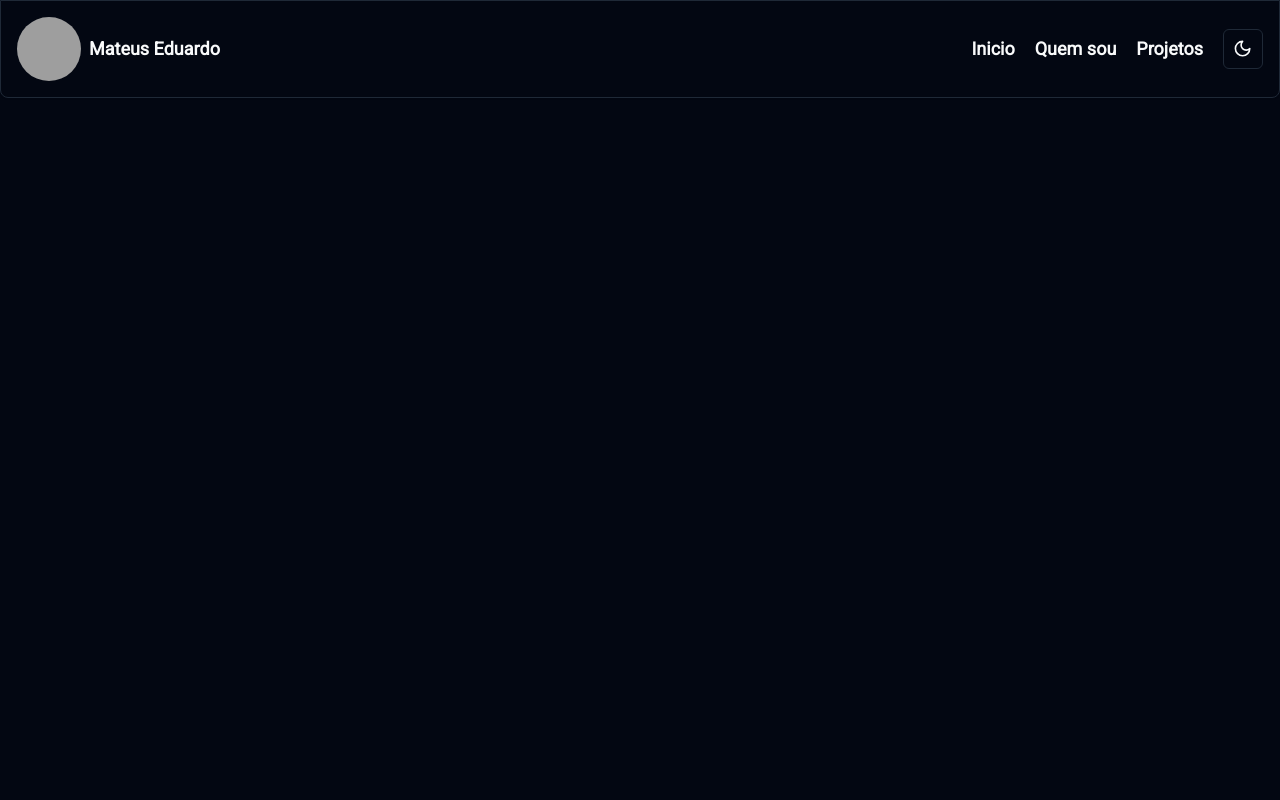
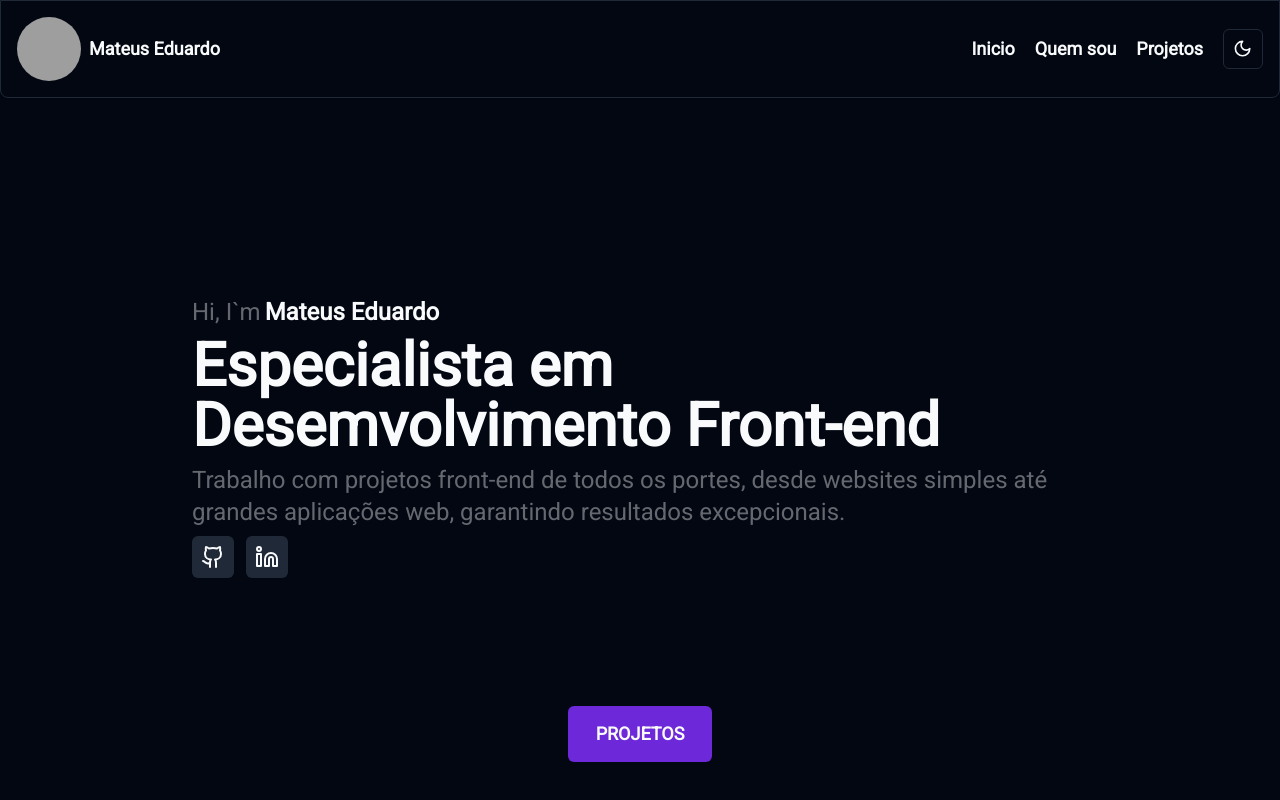
Before and after one commit to mateusedua/portfolio, a Next.js app: page / in a window 1280 px wide. Built offline with nearby package versions, Linux system fonts and the light colour scheme; grey boxes are pictures that could not be loaded.

Commit message:
feat: add initial page

```diff
--- a/src/app/(home)/page.tsx
+++ b/src/app/(home)/page.tsx
@@ -1,12 +1,45 @@
 "use client"
 
 import Header from "../_components/Header"
+import { motion } from "framer-motion"
+import { Button } from "../_components/ui/button"
+import Link from "next/link"
+import { Github, Linkedin } from 'lucide-react';
+import { Badge } from "../_components/ui/badge"
 
 const Home = () => {
     return (
         <>
             <Header />
-            <h1>Home </h1>
+            <motion.div
+                initial={{ opacity: 0, scale: 0.5 }}
+                animate={{ opacity: 1, scale: 1 }}
+                className="flex flex-col mt-72 justify-center items-center p-2"
+            >
+                <div className="flex flex-col max-w-4xl gap-2">
+                    <div className="flex items-center gap-1">
+                        <p className="text-2xl opacity-40">Hi, I`m</p>
+                        <span className="font-bold text-2xl">Mateus Eduardo</span>
+                    </div>
+                    <p className="text-6xl max-md:text-4xl font-bold">Especialista em Desemvolvimento Front-end</p>
+                    <p className="text-2xl opacity-40 text">Trabalho com projetos front-end de todos os portes, desde websites simples até grandes aplicações web, garantindo resultados excepcionais.</p>
+                    <div className="flex gap-3">
+                        <Link href="https://github.com/mateusedua" target="_blank">
+                            <Badge variant="secondary" className="rounded-md p-2">
+                                <Github />
+                            </Badge>
+                        </Link>
+                        <Link href="https://www.linkedin.com/in/mateus-eduardo-83025a161/" target="_blank">
+                            <Badge variant="secondary" className="rounded-md p-2">
+                                <Linkedin />
+                            </Badge>
+                        </Link>
+                    </div>
+                </div>
+                <div className="mt-32">
+                    <Button className="text-lg font-bold p-7">PROJETOS</Button>
+                </div>
+            </motion.div>
         </>
     )
 }
```
